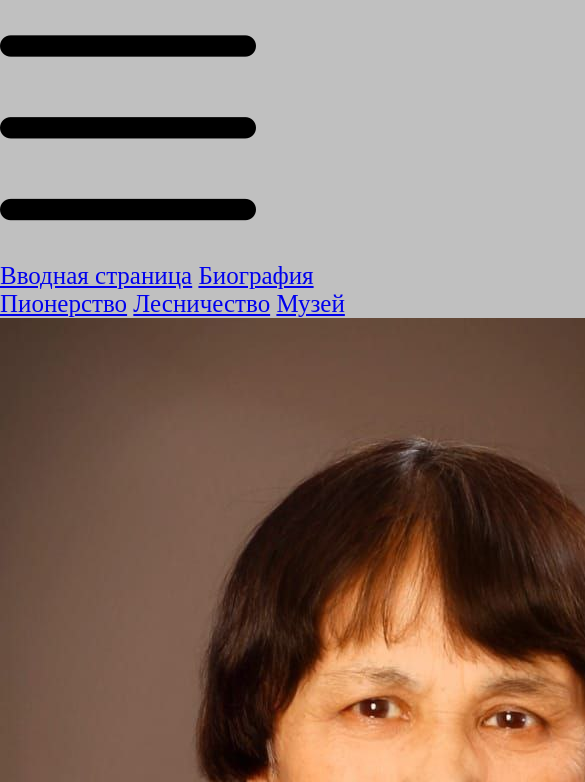
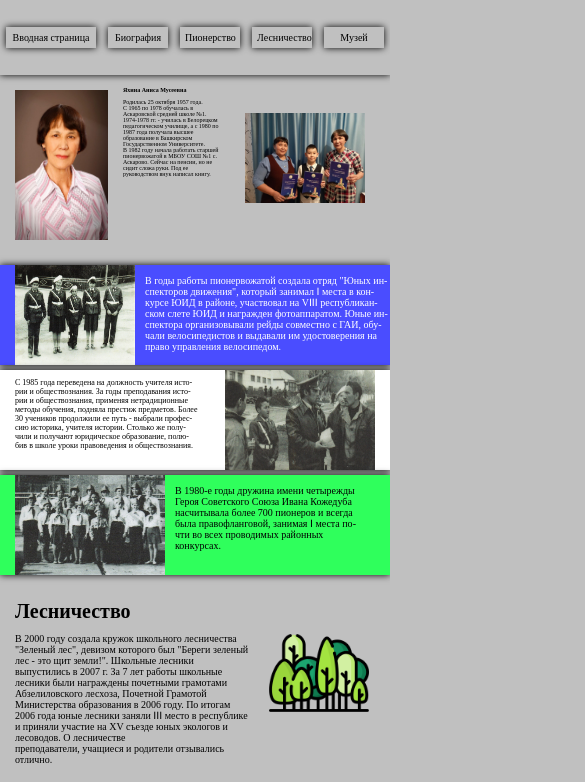
Before and after one commit to Kxen0X/schoolProj1, a plain HTML site: page index.html in a window 390 px wide. Shown: the top 782 px of the page, 585 px wide, since content can reach past the window. Drawn offline with Linux system fonts and the light colour scheme.

Commit message:
Add files via upload

```diff
--- a/index.html
+++ b/index.html
@@ -9,7 +9,6 @@
    </head>
    <body>
       <div class="wrapper">
-         <img src="images/menu.png" alt="" class="menu" />
          <div class="header">
             <a href="./contest.html">Вводная страница</a>
             <a href="#biography">Биография</a>
@@ -34,11 +33,7 @@
                      <br />
                      В 1982 году начала работать старшей пионервожатой в МБОУ
                      СОШ №1 с. Аскарово. Сейчас на пенсии, но не сидит сложа
-<<<<<<< HEAD
                      руки. Под ее руководством внук написал книгу.
-=======
-                     руки. Под ее руководством внук написал книгу
->>>>>>> main
                   </p>
                </div>
                <img src="images/photo_2024-03-02_14-24-32.jpg" alt="" />
--- a/script.js
+++ b/script.js
@@ -2,13 +2,10 @@ const bars = document.querySelectorAll('#b'),
    containerForBars = document.querySelector('.scroll__bars'),
    info = document.querySelector('.info'),
    headerLinks = document.querySelectorAll('.header a[href^="#"]')
-<<<<<<< HEAD
 
 if (document.documentElement.clientWidth <= 1749) {
    bars.forEach((bar) => bar.classList.add('active'))
 }
-=======
->>>>>>> main
 
 const rect = containerForBars.getBoundingClientRect()
 if (scrollY > rect.top) {
--- a/styles.css
+++ b/styles.css
@@ -10,7 +10,6 @@ body {
    font-size: 25px;
 }
 
-<<<<<<< HEAD
 @media screen and (min-width: 1550px) and (max-width: 1749px) {
    .header {
       width: 100%;
@@ -56,49 +55,11 @@ body {
    .biography p {
       font-size: 20px;
       line-height: 1.5;
-=======
-@media screen and (min-width: 1000px) and (max-width: 1450px) {
-   /* body,
-   html {
-      padding: 0;
-      margin: 0;
-      box-sizing: border-box;
-      background-color: #c0c0c0;
-      width: 800px;
-      height: 100vh;
-      overflow-x: hidden;
-      touch-action: cross-slide-y;
-      color: black;
-      font-size: 15px;
-   }
-   .biography {
-      width: 800px;
-      display: flex;
-      align-items: center;
-   }
-   .menu {
-      display: flex;
-      width: 75px;
-   }
-   .header {
-      display: none;
-   }
-   .biography img:first-child {
-      width: 200px;
-      height: 250px;
-   }
-
-   .biography img {
-      width: 300px;
-      margin: 35px;
-      height: 250px;
->>>>>>> main
    }
    .biography h1 {
       line-height: 1;
    }
    .biography div {
-<<<<<<< HEAD
       width: 35%;
    }
 
@@ -117,20 +78,6 @@ body {
       left: -100%;
       box-shadow: 0 0 7px 0 black;
       margin-bottom: 5px;
-=======
-      margin: 0 0 0 0;
-      line-height: 1;
-      width: 50%;
-   }
-
-   .bar1 {
-      width: 800px;
-      height: 150px;
-      word-break: break-all;
-      position: relative;
-      left: -100%;
-      box-shadow: 0 0 7px 0 black;
->>>>>>> main
       display: flex;
       color: white;
       background-color: rgb(74, 77, 255);
@@ -142,7 +89,6 @@ body {
    }
    .bar1 img {
       height: 100%;
-<<<<<<< HEAD
       width: 350px;
       margin-left: 85px;
    }
@@ -162,26 +108,6 @@ body {
       background-color: rgb(255, 255, 255);
       box-shadow: 0 0 7px 0;
       margin-bottom: 5px;
-=======
-      width: 200px;
-      margin-left: 35px;
-   }
-   .bar1 p {
-      width: 80%;
-      line-height: 2;
-      margin: 0 0 0 35px;
-   }
-   .bar2 {
-      width: 800px;
-      height: 100px;
-      word-break: break-all;
-      align-items: center;
-      position: relative;
-      display: flex;
-      right: -100%;
-      background-color: rgb(255, 255, 255);
-      box-shadow: 0 0 7px 0;
->>>>>>> main
       transition: all 0.5s ease-in;
    }
    .bar2.active {
@@ -190,18 +116,12 @@ body {
    }
    .bar2 img {
       height: 100%;
-<<<<<<< HEAD
       width: 375px;
       right: 100px;
-=======
-      width: 250px;
-      right: 35px;
->>>>>>> main
       color: black;
       position: absolute;
    }
    .bar2 p {
-<<<<<<< HEAD
       width: 60%;
       margin-left: 100px;
       font-size: 20px;
@@ -215,18 +135,6 @@ body {
 
       left: -100%;
       display: flex;
-=======
-      width: 68%;
-      line-height: 1;
-      margin: 0 0 0 35px;
-   }
-   .bar3 {
-      width: 800px;
-      height: 100px;
-      word-break: break-all;
-      display: flex;
-      left: -100%;
->>>>>>> main
       position: relative;
       box-shadow: 0 0 7px 0 black;
       background-color: rgb(47, 255, 92);
@@ -237,7 +145,6 @@ body {
       transition: all 1s ease-in;
    }
    .bar3 img {
-<<<<<<< HEAD
       height: 100%;
       width: 325px;
       margin-left: 85px;
@@ -269,40 +176,19 @@ body {
    }
    .info h1 {
       margin: 0 0 0 100px;
-=======
-   }
-   .bar3 p {
-   }
-   .scroll__bars {
-      display: flex;
-      flex-direction: column;
-      align-items: center;
-   }
-   .info {
-   }
-   .info p {
-   }
-   .info img {
-   }
-   .info h1 {
->>>>>>> main
    }
    .info-about-F {
       display: flex;
    }
    ol {
-<<<<<<< HEAD
       margin-left: 100px;
       width: 50%;
       font-size: 20px;
-=======
->>>>>>> main
    }
    .museum {
       display: flex;
       width: 100%;
       align-items: center;
-<<<<<<< HEAD
    }
 }
 
@@ -1587,57 +1473,191 @@ body {
    }
 }
 
+@media screen and (min-width: 1px) and (max-width: 1000px) {
+   .header {
+      width: 100%;
+      height: 75px;
+      display: flex;
+      justify-content: space-around;
+      align-items: center;
+      box-shadow: 0 0 7px 0 black;
+   }
+   .header a {
+      background-color: inherit;
+      border: none;
+      text-align: center;
+      user-select: none;
+      text-decoration: none;
+      cursor: pointer;
+      font-size: 10px;
+
+      color: black;
+      padding: 5px;
+      width: 50px;
+      box-shadow: 0 0 7px 0 black;
+   }
+   .header a:first-child {
+      width: 80px;
+   }
+   .biography {
+      width: 100%;
+      display: flex;
+      align-items: center;
+      margin-bottom: 25px;
+   }
+   .biography img:first-child {
+      width: 93px;
+      height: 150px;
+      margin: 15px 15px 0 15px;
+   }
+   .biography img {
+      width: 140px;
+      height: 90px;
+      margin: 0 25px 0 25px;
+   }
+   .biography p {
+      font-size: 6px;
+   }
+   .biography h1 {
+      font-size: 6px;
+   }
+   .biography div {
+      width: 50%;
+      height: 150px;
+   }
+
+   .scroll__bars {
+      display: flex;
+      flex-direction: column;
+      align-items: center;
+   }
+
+   .bar1 {
+      width: 100%;
+      height: 100px;
+      hyphens: auto;
+
+      position: relative;
+      left: -100%;
+      box-shadow: 0 0 7px 0 black;
+      margin-bottom: 5px;
+      display: flex;
+      color: white;
+      background-color: rgb(74, 77, 255);
+      transition: all 0.5s ease-in;
+   }
+   .bar1.active {
+      left: 0;
+      transition: all 1s ease-in;
+   }
+   .bar1 img {
+      height: 100%;
+      width: 120px;
+      margin-left: 15px;
+   }
+   .bar1 p {
+      width: 70%;
+      font-size: 10px;
+      margin-left: 10px;
+   }
+   .bar2 {
+      width: 100%;
+      height: 100px;
+      hyphens: auto;
+      right: -100%;
+      position: relative;
+      display: flex;
+      background-color: rgb(255, 255, 255);
+      box-shadow: 0 0 7px 0;
+      margin-bottom: 5px;
+      transition: all 0.5s ease-in;
+   }
+   .bar2.active {
+      right: 0;
+      transition: all 1s ease-in;
+   }
+   .bar2 img {
+      height: 100%;
+      width: 150px;
+      right: 15px;
+      color: black;
+      position: absolute;
+   }
+   .bar2 p {
+      width: 47%;
+      margin-left: 15px;
+      font-size: 8px;
+   }
+   .bar3 {
+      width: 100%;
+      height: 100px;
+
+      hyphens: auto;
+
+      left: -100%;
+      display: flex;
+      position: relative;
+      box-shadow: 0 0 7px 0 black;
+      background-color: rgb(47, 255, 92);
+      transition: all 0.5s ease-in;
+   }
+   .bar3.active {
+      left: 0;
+      transition: all 1s ease-in;
+   }
+   .bar3 img {
+      height: 100%;
+      width: 150px;
+      margin-left: 15px;
+   }
+   .bar3 p {
+      font-size: 10px;
+      margin-left: 10px;
+      width: 47%;
+   }
+   .info {
+      width: 100%;
+      height: 100px;
+      display: flex;
+      flex-direction: column;
+      margin-top: 25px;
+   }
+   .info p {
+      width: 60%;
+
+      margin-left: 15px;
+      font-size: 10px;
+   }
+   .info img {
+      width: 100px;
+      height: 100px;
+      margin-left: 20px;
+   }
+   .info h1 {
+      font-size: 20px;
+      margin: 0 0 0 15px;
+   }
+   .info-about-F {
+      display: flex;
+   }
+   ol {
+      width: 50%;
+      font-size: 10px;
+   }
+   .museum {
+      display: flex;
+      width: 100%;
+      align-items: center;
+   }
+}
+
 @media screen and (min-width: 1750px) and (max-width: 2000px) {
-=======
-   } */
-   .menu {
-      display: flex;
-      width: 75px;
-      margin: 35px 0 0 35px;
-   }
-   .header {
-      display: none;
-   }
-   .biography {
-      width: 100%;
-      display: flex;
-      align-items: center;
-   }
-   .biography img:first-child {
-      width: 200px;
-      height: 300px;
-      margin: 50px 50px 0 50px;
-   }
-   .biography img {
-      width: 250px;
-      height: 200px;
-   }
-   .biography p {
-      font-size: 15px;
-   }
-   .biography h1 {
-      line-height: 1;
-   }
-   .biography div {
-      width: 35%;
-   }
-}
-
-@media screen and (min-width: 1451px) and (max-width: 2000px) {
->>>>>>> main
    .wrapper {
       width: 100%;
       display: flex;
       flex-direction: column;
    }
-<<<<<<< HEAD
-
-=======
-   .menu {
-      width: 100px;
-      display: none;
-   }
->>>>>>> main
+
    .header {
       width: 100%;
       height: 100px;
@@ -1664,11 +1684,7 @@ body {
    }
    .biography img {
       width: 450px;
-<<<<<<< HEAD
       margin: 100px 100px 0 0;
-=======
-      margin: 0 100px 0 0;
->>>>>>> main
       height: 350px;
    }
    .biography div {
@@ -1705,12 +1721,8 @@ body {
    .bar1 {
       width: 100%;
       height: 300px;
-<<<<<<< HEAD
-      hyphens: auto;
-
-=======
-      word-break: break-all;
->>>>>>> main
+      hyphens: auto;
+
       position: relative;
       left: -100%;
       box-shadow: 0 0 7px 0 black;
@@ -1730,23 +1742,15 @@ body {
       margin-left: 100px;
    }
    .bar1 p {
-<<<<<<< HEAD
       width: 60%;
-=======
-      width: 50%;
->>>>>>> main
       line-height: 2;
       margin-left: 100px;
    }
    .bar2 {
       width: 100%;
       height: 300px;
-<<<<<<< HEAD
-      hyphens: auto;
-
-=======
-      word-break: break-all;
->>>>>>> main
+      hyphens: auto;
+
       right: -100%;
       position: relative;
       display: flex;
@@ -1767,23 +1771,15 @@ body {
       position: absolute;
    }
    .bar2 p {
-<<<<<<< HEAD
       width: 63%;
-=======
-      width: 60%;
->>>>>>> main
       line-height: 2;
       margin-left: 100px;
    }
    .bar3 {
       width: 100%;
       height: 300px;
-<<<<<<< HEAD
-      hyphens: auto;
-
-=======
-      word-break: break-all;
->>>>>>> main
+      hyphens: auto;
+
       left: -100%;
       display: flex;
       position: relative;
--- a/stylesS.css
+++ b/stylesS.css
@@ -6,6 +6,8 @@ body {
    font-size: 25px;
    text-align: center;
 }
+
+@media screen and (min-width: 1000px) and (max-width: 2000px) {
    a {
       width: 300px;
       padding: 10px;
@@ -23,3 +25,24 @@ a {
    p {
       min-width: 900px;
    }
+}
+@media screen and (min-width: 1px) and (max-width: 1000px) {
+   a {
+      width: 300px;
+      padding: 10px;
+      background-color: inherit;
+      border: none;
+      text-decoration: none;
+      text-align: center;
+      min-width: 1px;
+
+      color: black;
+      font-size: 20px;
+      box-shadow: 0 0 7px 0;
+      margin: 15px 0 15px 0;
+   }
+   p {
+      font-size: 20px;
+      min-width: 1px;
+   }
+}
```
Lines whose indentation alone changed are shown as unchanged.
